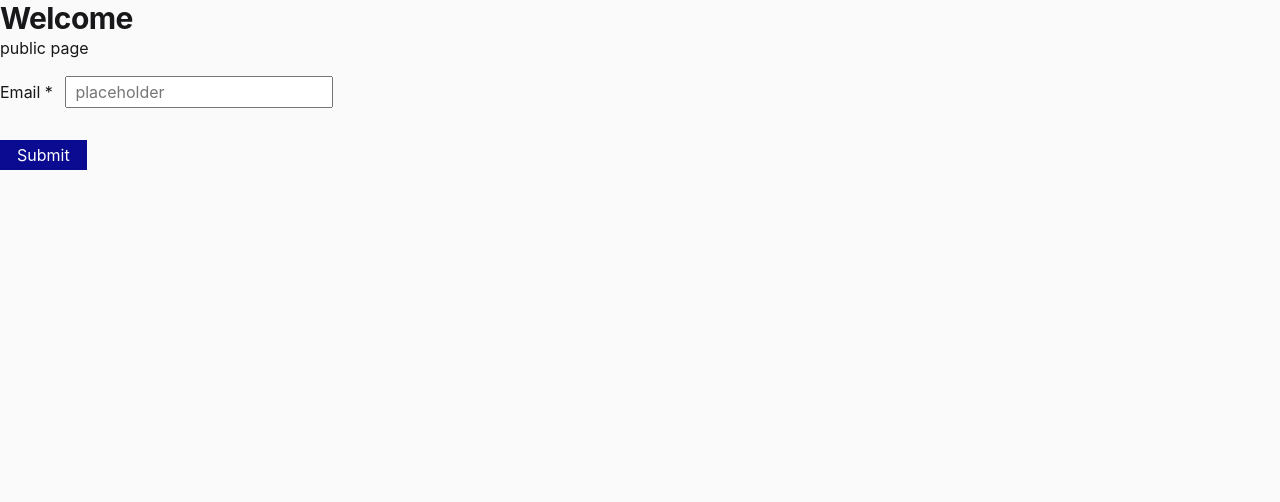
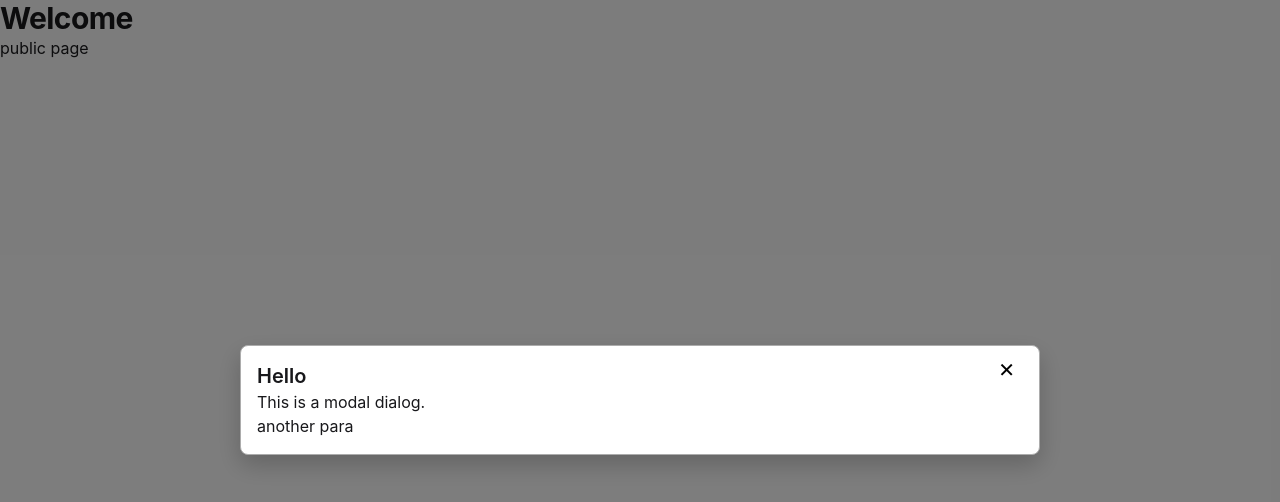
Before and after one commit to GmillsWebDev/snips, a SvelteKit app in the folder app/: page / in a window 1280 px wide. Shown: the top 502 px of the page. Built offline with nearby package versions, Linux system fonts and the light colour scheme; no server answers.

Commit message:
modal done and styled

```diff
--- /dev/null
+++ b/app/src/lib/components/ui/Modal.svelte
@@ -0,0 +1,68 @@
+<script lang="ts">
+  let {
+    open = false,
+    title = '',
+    onclose,
+    children
+  }: {
+    open?: boolean
+    title?: string
+    onclose?: () => void
+    children: any
+  } = $props()
+</script>
+
+{#if open}
+  <div class="modal-overlay" onclick={onclose} role="dialog" aria-modal="true">
+    <div class="modal" onclick={(e) => e.stopPropagation()}>
+      {#if title}
+        <div class="modal__header">
+          <h3 class="modal__title">{title}</h3>
+          <button class="modal__close" onclick={onclose} aria-label="Close">✕</button>
+        </div>
+      {/if}
+      <div class="modal__body">
+        {@render children()}
+      </div>
+    </div>
+  </div>
+{/if}
+
+<style>
+  /* Style me! */
+.modal-overlay {
+    position: fixed;
+    inset: 0;
+    display: flex;
+    align-items: center;
+    justify-content: center;
+    background-color: rgba(0, 0, 0, 0.5);
+}
+
+.modal {
+    border: 1px solid var(--color-grey);
+    width: 90%;
+    max-width: 800px;
+    margin: 0 auto;
+    padding: var(--space-4);
+    border-radius: var(--radius-md);
+    box-shadow: 0 10px 25px rgba(0, 0, 0, 0.2);
+    background-color: white;
+    position: relative;
+}
+
+  .modal__close {
+    position: absolute;
+    top: var(--space-2);
+    right: var(--space-4);
+    padding: var(--space-1) var(--space-2);
+    background: none;
+    border: none;
+    font-size: 1.25rem;
+    cursor: pointer;
+    &:hover{
+        border: 1px solid var(--color-grey);
+        border-radius: var(--radius-sm);
+    }
+   }
+</style>
--- a/app/src/routes/(public)/+page.svelte
+++ b/app/src/routes/(public)/+page.svelte
@@ -1,11 +1,10 @@
 <script>
-    import Input from "$lib/components/ui/Input.svelte";
-    import Button from "$lib/components/ui/Button.svelte";
+    import Modal from "$lib/components/ui/Modal.svelte";
 </script>
 
 <h1>Welcome</h1>
 <p>public page</p>
-<Input label="Email" name="email" type="email" placeholder="placeholder" required />
-<Button variant="primary" size="md">
-    Submit
-</Button>
+<Modal title="Hello" open={true} onclose={() => console.log('Modal closed')}>
+  <p>This is a modal dialog.</p>
+<p> another para</p>
+</Modal>
```
